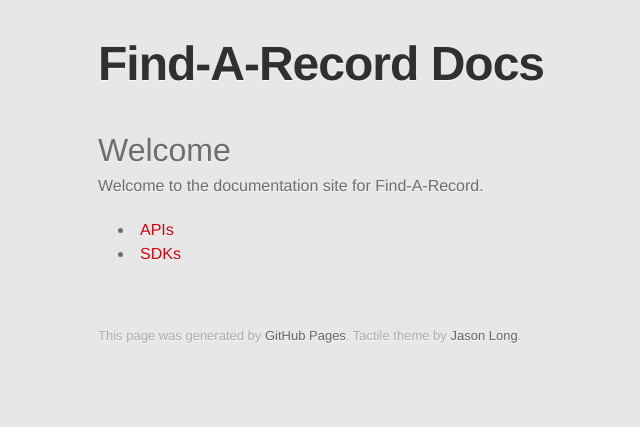
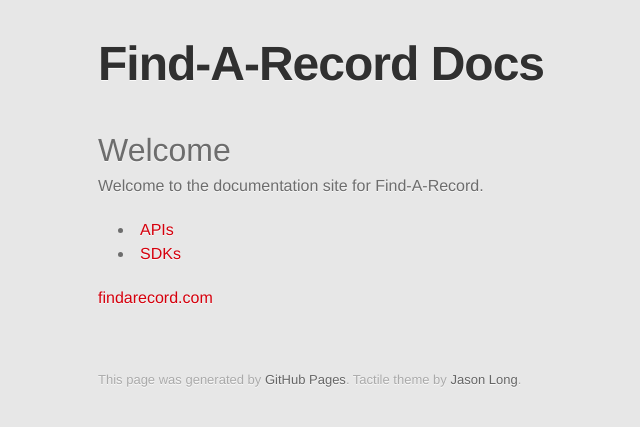
Before and after one commit to findarecord/findarecord.github.io, a Jekyll site: the page built from index.md, in a window 1280 px wide. Shown: the top 427 px of the page, without its empty margins (232-872 px from the left). Built offline with Jekyll 4.4.1, drawn with Linux system fonts in a browser that asks for light colours; some web fonts are replaced.

Commit message:
added link

```diff
--- a/index.md
+++ b/index.md
@@ -9,3 +9,5 @@
 
 * [APIs](/api/index)
 * [SDKs](/sdk/index)
+
+[findarecord.com](https://www.findarecord.com)
```
